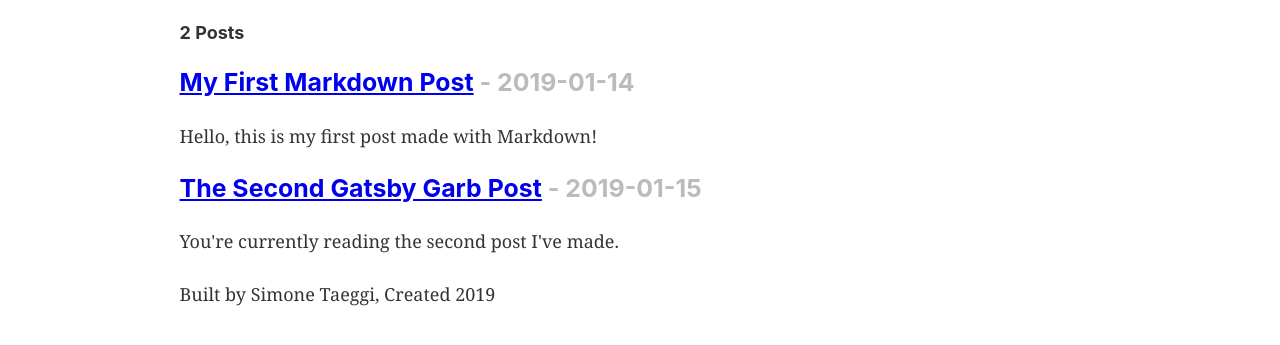
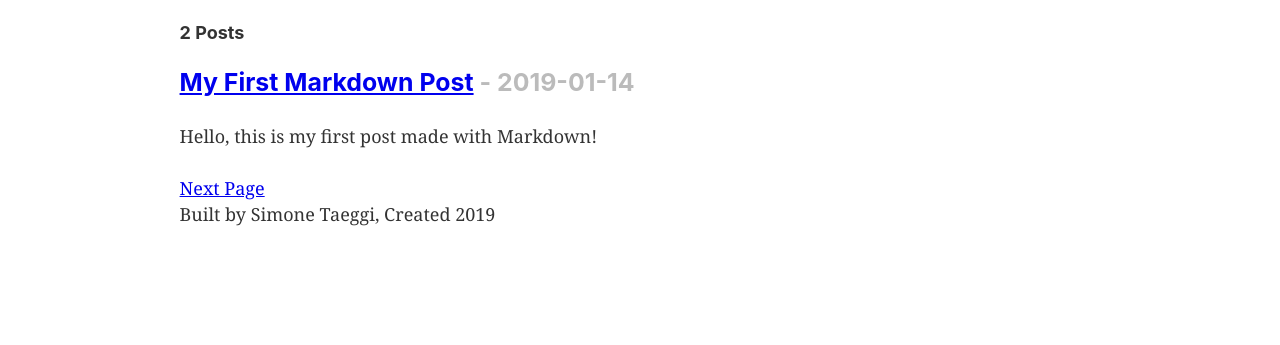
Before and after one commit to simotae14/gatsby-garb, a Gatsby site: page /blog in a window 1280 px wide. Shown: the part 171-516 px from the top of the page. Built offline with nearby package versions, Linux system fonts and the light colour scheme; Gatsby itself is replaced by a stand-in of ours.

Commit message:
Add Pagination with next and Prev links

```diff
--- a/src/templates/blog-template.js
+++ b/src/templates/blog-template.js
@@ -1,39 +1,24 @@
 import React from 'react'
-import { StaticQuery, graphql, Link } from 'gatsby'
+import { graphql, Link } from 'gatsby'
 
 import Layout from '../components/layout'
 
-const getMarkdownPost = graphql`
-  {
-    allMarkdownRemark {
-      totalCount
-      edges {
-        node {
-          fields {
-            slug
-          }
-          id
-          frontmatter {
-            title
-            date
-          }
-          excerpt
-        }
-      }
-    }
-  }
-`
+export default ({ data, pageContext }) => {
+  const {
+    currentPage,
+    isFirstPage,
+    isLastPage
+  } = pageContext;
 
-export default () => (
+  const nextPage = `/blog/${String(currentPage + 1)}`;
+  const prevPage = currentPage -1 === 1 ? 'blog' : `/blog/${String(currentPage + 1)}`;
+
+  return (
     <Layout>
       <div>
         <h1 style={{ display: 'inlineBlock', borderBottom: '1px solid' }}>
           Gatsby Garb Blog
         </h1>
-      <StaticQuery
-        query={getMarkdownPost}
-        render={data => (
-          <>
           <h4>{data.allMarkdownRemark.totalCount} Posts</h4>
           {data.allMarkdownRemark.edges.map(({ node }) => (
             <div key={node.id}>
@@ -51,9 +36,44 @@ export default () => (
               <p>{node.excerpt}</p>
             </div>
           ))}
-          </>
+        {/* Pagination Links */}
+        <div>
+          { !isFirstPage && (
+            <Link to={prevPage} rel="prev">
+              Prev Page
+            </Link>
           )}
-      />
+          { !isLastPage && (
+            <Link to={nextPage} rel="next">
+              Next Page
+            </Link>
+          )}
+        </div>
       </div>
     </Layout>
-)
+  );
+}
+
+export const query = graphql`
+  query( $skip: Int!, $limit: Int! ){
+    allMarkdownRemark(
+      skip: $skip,
+      limit: $limit
+    ) {
+      totalCount
+      edges {
+        node {
+          fields {
+            slug
+          }
+          id
+          frontmatter {
+            title
+            date
+          }
+          excerpt
+        }
+      }
+    }
+  }
+`;
```
Lines whose indentation alone changed are shown as unchanged.
